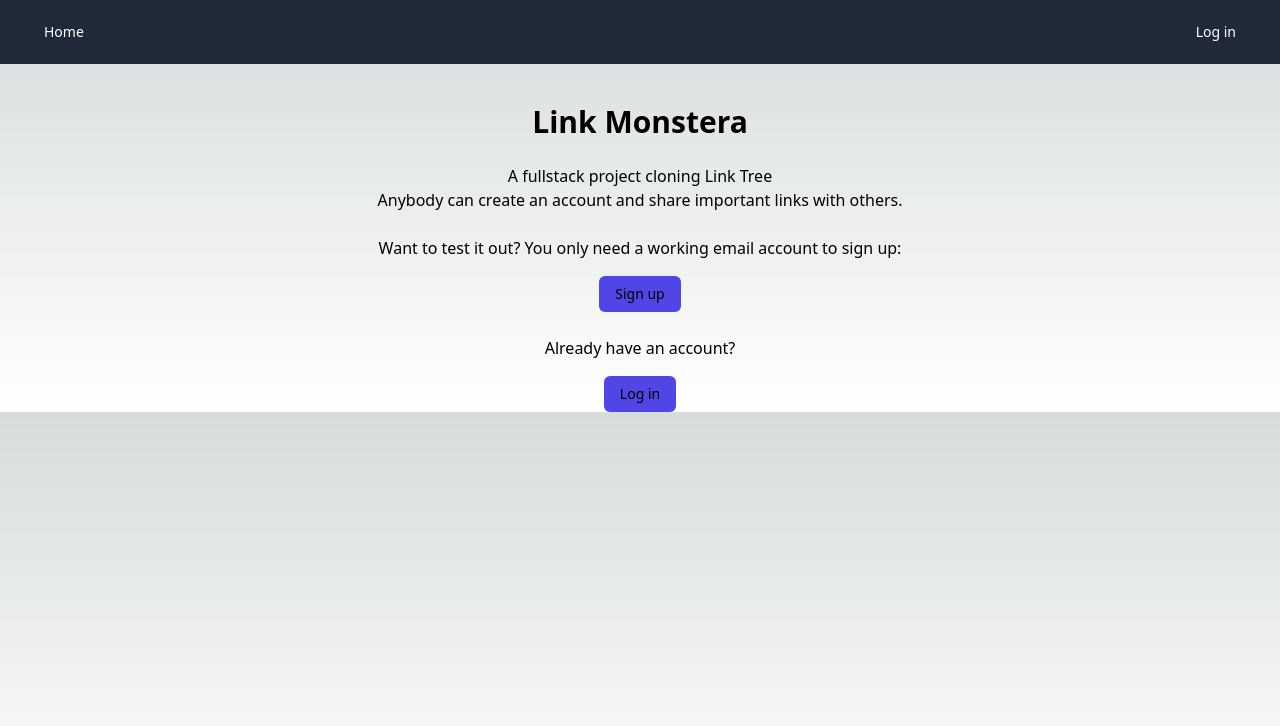
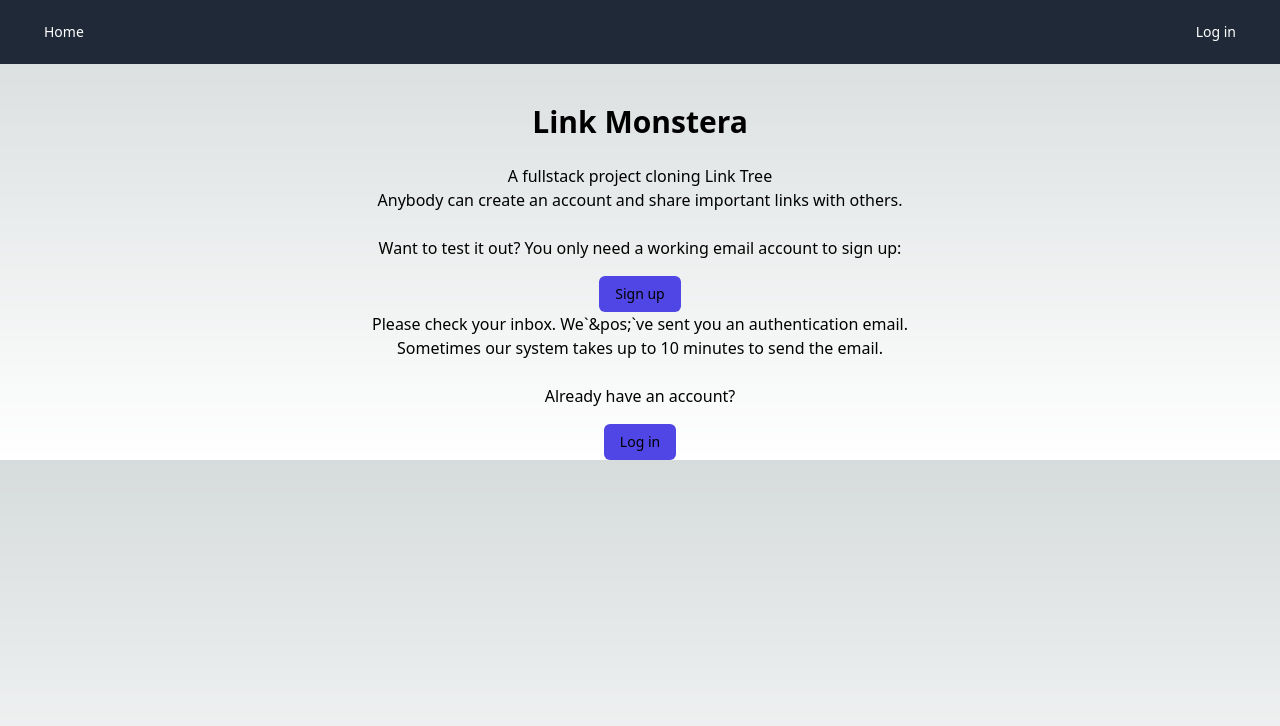
Before and after one commit to AdrianaMoralesQ/link-monstera, a Next.js app: page / in a window 1280 px wide. Shown: the top 726 px of the page. Built offline with nearby package versions, Linux system fonts and the light colour scheme; no server answers; the database is empty.

Commit message:
added automation email clarification

```diff
--- a/pages/index.tsx
+++ b/pages/index.tsx
@@ -18,6 +18,10 @@
 			>
 				Sign up
 			</Link>
+			<h3>
+				Please check your inbox. We`&pos;`ve sent you an authentication email.{" "}
+			</h3>
+			<h3>Sometimes our system takes up to 10 minutes to send the email.</h3>
 			<h3 className="mt-6">Already have an account?</h3>
 			<Link
 				href="/login"
```
